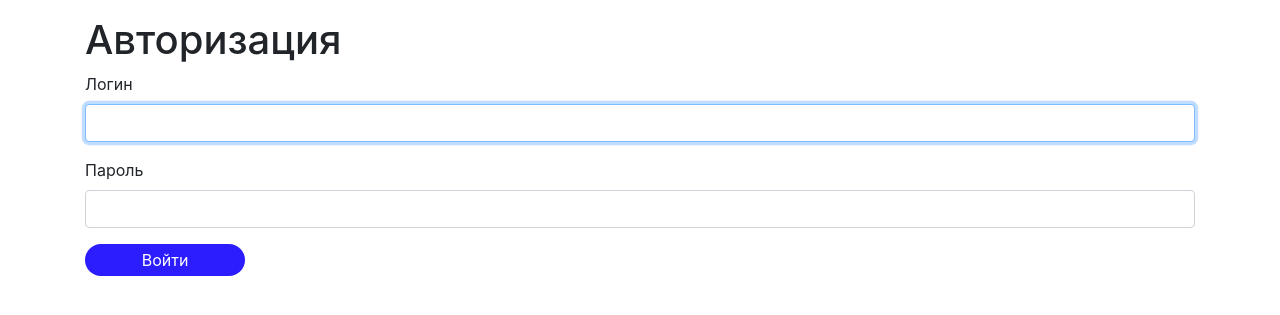
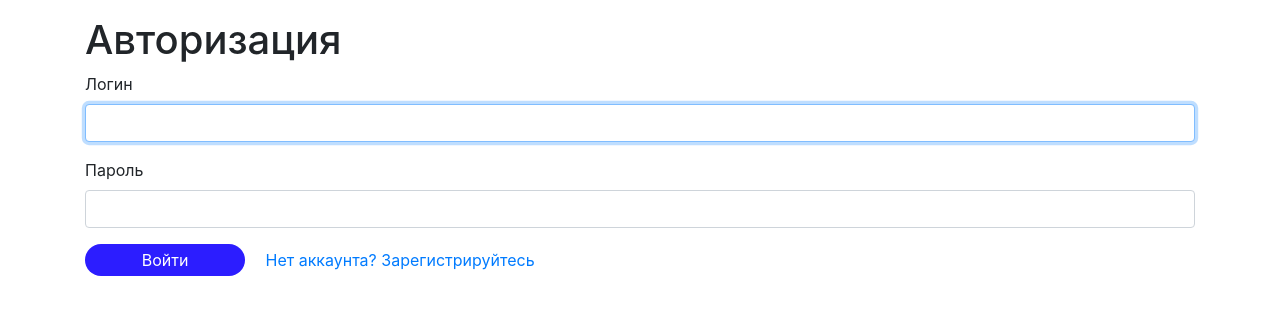
Before and after one commit to Nickname1748/StudentTest, a Django app: page /login/ in a window 1280 px wide. Shown: the part 76-391 px from the top of the page. Run offline with Django 3.2, Linux system fonts and the light colour scheme; some libraries are stand-ins or nearby versions.

Commit message:
Added register URL

```diff
--- a/auth_base/templates/registration/login.html
+++ b/auth_base/templates/registration/login.html
@@ -28,5 +28,6 @@
         </div>
         <input type="submit" class="login-button btn-action" value="Войти">
         <input type="hidden" name="next" value="{{ next }}">
+        <a href="{% url 'auth_base:register' %}" class = "ml-3">Нет аккаунта? Зарегистрируйтесь</a>
     </form>
 {% endblock %}
```
